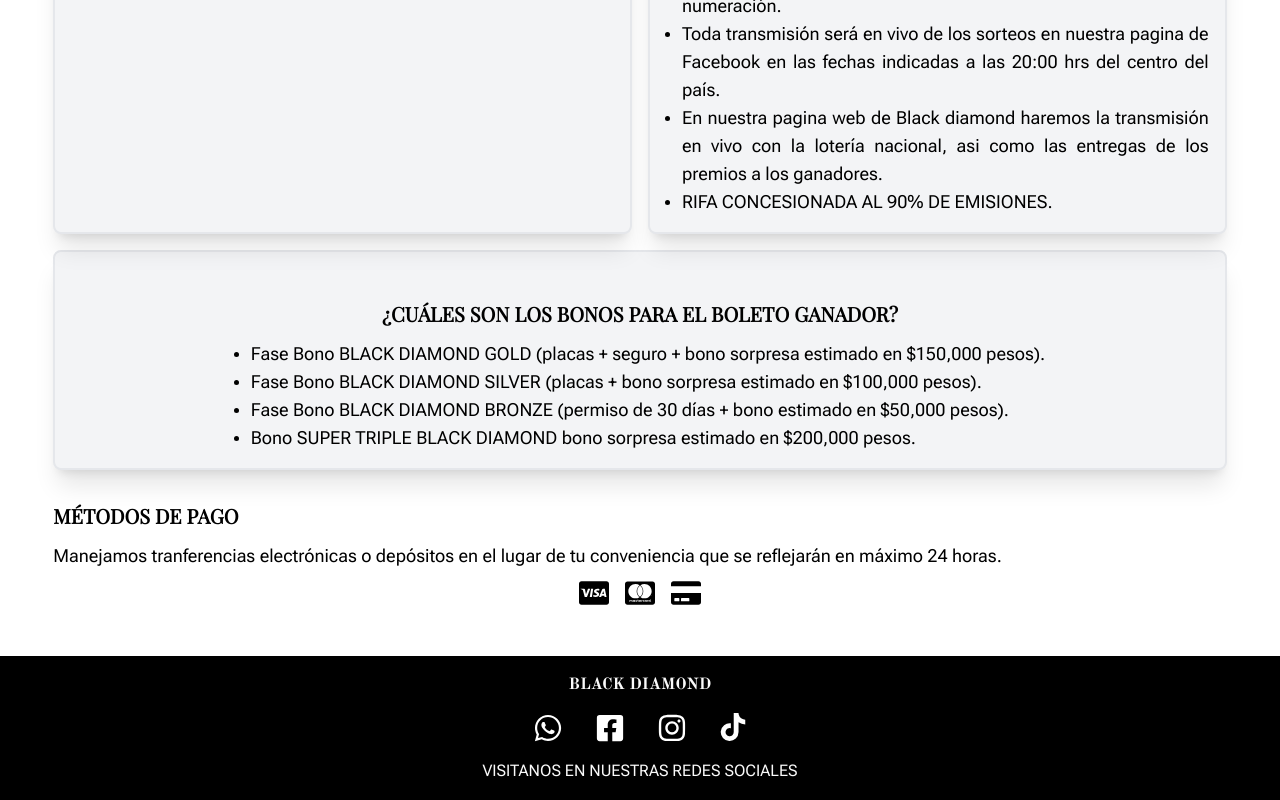
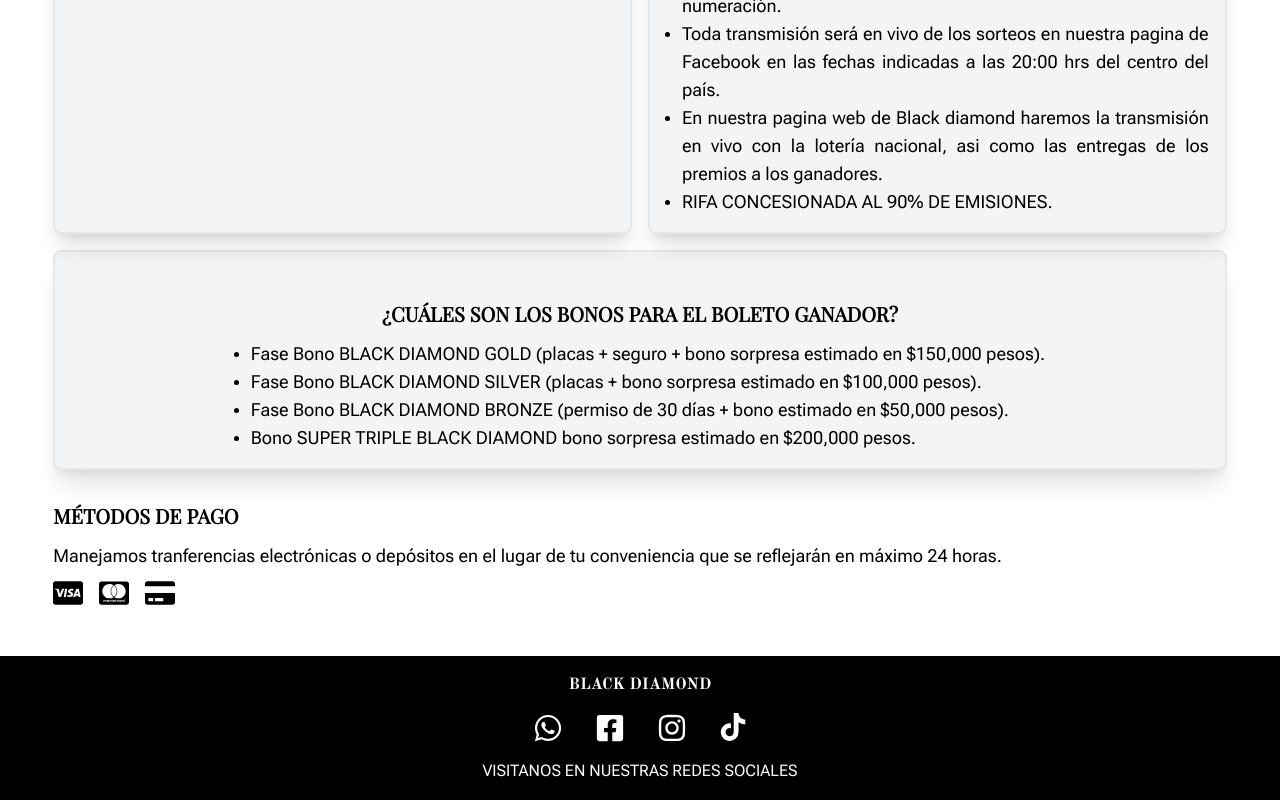
Before and after one commit to FranciscoSaldivar21/black-diamond, a React (Vite) app: page /about in a window 1280 px wide. Shown: the part 990-1790 px from the top of the page. Built offline with nearby package versions, Linux system fonts and the light colour scheme; what tailwindcss-animated would draw is missing.

Commit message:
Style from salePage modified

```diff
--- a/src/BlackDiamond/about/components/PayMethods.jsx
+++ b/src/BlackDiamond/about/components/PayMethods.jsx
@@ -7,7 +7,7 @@
         Métodos de pago
       </p>
       <p className="mt-3 text-lg text-justify">Manejamos tranferencias electrónicas o depósitos en el lugar de tu conveniencia que se reflejarán en máximo 24 horas.</p>
-      <div className="flex mt-2 justify-center align-middle">
+      <div className="flex mt-2 justify-center sm:justify-start align-middle">
         <div>
           <FaCcVisa size={30} />
         </div>
```
